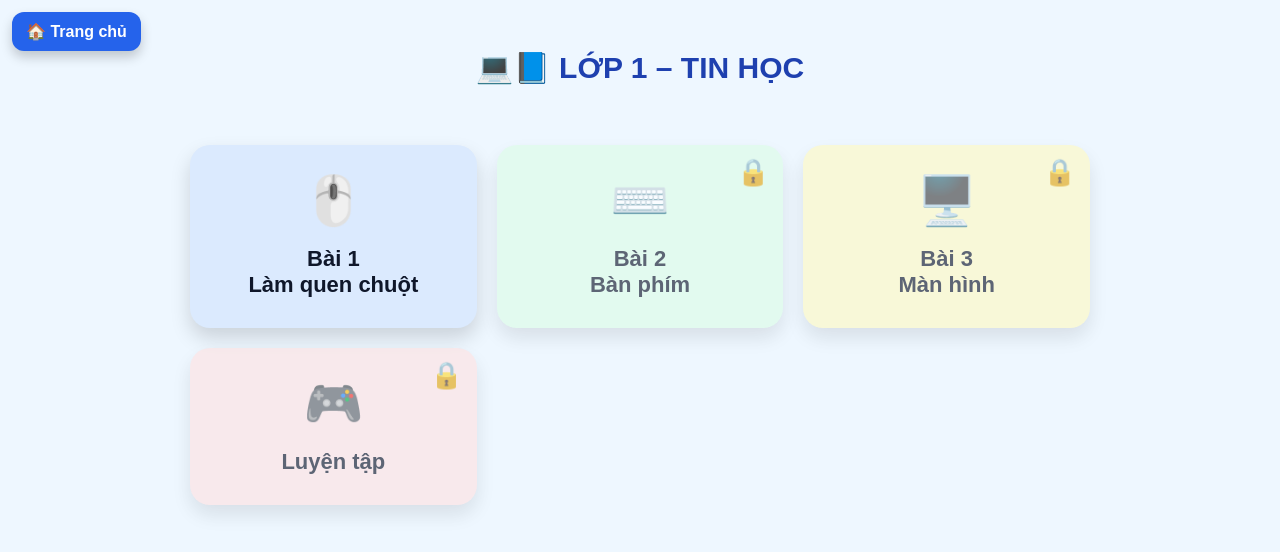
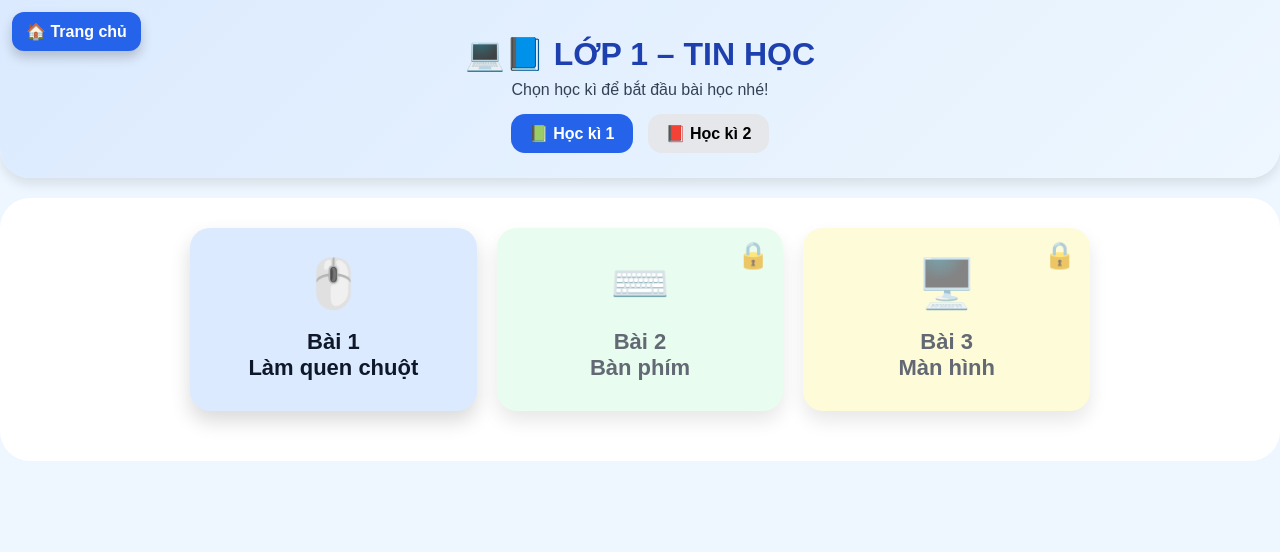
Before and after one commit to thbinhkhanhcg-pixel/TH5, a plain HTML site: page lop1/index.html in a window 1280 px wide. Drawn offline with Linux system fonts and the light colour scheme.

Commit message:
Update index.html

```diff
--- a/lop1/index.html
+++ b/lop1/index.html
@@ -12,7 +12,7 @@ body{
   background:#eef7ff;
 }
 
-/* Nút trang chủ */
+/* ===== NÚT TRANG CHỦ ===== */
 .home-btn{
   position:fixed;
   top:12px;
@@ -27,17 +27,55 @@ body{
   z-index:10;
 }
 
-/* Tiêu đề */
-header{
+/* ===== HEADER ===== */
+.top-header{
+  background:linear-gradient(135deg,#dbeafe,#eef7ff);
+  padding:35px 15px 25px;
   text-align:center;
-  padding:30px 10px 20px;
+  border-bottom-left-radius:30px;
+  border-bottom-right-radius:30px;
+  box-shadow:0 6px 12px rgba(0,0,0,0.1);
 }
-header h1{
-  font-size:30px;
+.top-header h1{
+  margin:0;
+  font-size:32px;
   color:#1e40af;
 }
+.top-header p{
+  margin:8px 0 15px;
+  color:#334155;
+  font-size:16px;
+}
 
-/* Danh sách bài */
+/* ===== CHỌN HỌC KÌ ===== */
+.semester-select{
+  display:flex;
+  justify-content:center;
+  gap:15px;
+}
+.semester-btn{
+  padding:10px 18px;
+  border:none;
+  border-radius:14px;
+  background:#e5e7eb;
+  font-size:16px;
+  font-weight:bold;
+  cursor:pointer;
+}
+.semester-btn.active{
+  background:#2563eb;
+  color:white;
+}
+
+/* ===== MAIN ===== */
+.main-content{
+  margin-top:20px;
+  background:white;
+  border-radius:30px;
+  padding:10px 0 30px;
+}
+
+/* ===== DANH SÁCH BÀI ===== */
 .container{
   max-width:900px;
   margin:0 auto;
@@ -47,10 +85,9 @@ header h1{
   gap:20px;
 }
 
-/* Thẻ bài */
+/* ===== THẺ BÀI ===== */
 .card{
   position:relative;
-  background:white;
   border-radius:20px;
   padding:30px 20px;
   text-align:center;
@@ -61,13 +98,11 @@ header h1{
 .card:hover{
   transform:scale(1.05);
 }
-
-/* Card bị khóa */
 .card.locked{
   opacity:0.65;
 }
 
-/* Icon bài học */
+/* ===== ICON ===== */
 .icon{
   font-size:48px;
   animation:bounce 1.2s infinite alternate;
@@ -83,7 +118,7 @@ header h1{
   color:#0f172a;
 }
 
-/* Ổ khóa */
+/* ===== Ổ KHÓA ===== */
 .lock{
   position:absolute;
   top:12px;
@@ -91,13 +126,13 @@ header h1{
   font-size:26px;
 }
 
-/* Màu từng bài */
+/* ===== MÀU BÀI ===== */
 .bai1{background:#dbeafe;}
 .bai2{background:#dcfce7;}
 .bai3{background:#fef9c3;}
 .bai4{background:#fde2e2;}
 
-/* Popup thông báo */
+/* ===== POPUP ===== */
 #popup{
   position:fixed;
   inset:0;
@@ -136,19 +171,28 @@ header h1{
 
 <a class="home-btn" href="../index.html">🏠 Trang chủ</a>
 
-<header>
+<!-- ===== HEADER ===== -->
+<header class="top-header">
   <h1>💻📘 LỚP 1 – TIN HỌC</h1>
+  <p>Chọn học kì để bắt đầu bài học nhé!</p>
+
+  <div class="semester-select">
+    <button class="semester-btn active" onclick="showSemester(1)">📗 Học kì 1</button>
+    <button class="semester-btn" onclick="showSemester(2)">📕 Học kì 2</button>
+  </div>
 </header>
 
-<div class="container">
+<!-- ===== MAIN ===== -->
+<main class="main-content">
 
-  <!-- BÀI CÓ SCORM -->
+  <!-- ===== HỌC KÌ 1 ===== -->
+  <div class="container semester semester-1">
+
     <div class="card bai1" data-ready="true" data-link="bai1/index.html">
       <div class="icon">🖱️</div>
       <h2>Bài 1<br>Làm quen chuột</h2>
     </div>
 
-  <!-- CHƯA CÓ SCORM -->
     <div class="card bai2 locked" data-ready="false">
       <div class="lock">🔒</div>
       <div class="icon">⌨️</div>
@@ -161,15 +205,22 @@ header h1{
       <h2>Bài 3<br>Màn hình</h2>
     </div>
 
+  </div>
+
+  <!-- ===== HỌC KÌ 2 ===== -->
+  <div class="container semester semester-2" style="display:none">
+
     <div class="card bai4 locked" data-ready="false">
       <div class="lock">🔒</div>
       <div class="icon">🎮</div>
-    <h2>Luyện tập</h2>
+      <h2>Luyện tập<br>Học kì 2</h2>
     </div>
 
   </div>
 
-<!-- POPUP -->
+</main>
+
+<!-- ===== POPUP ===== -->
 <div id="popup">
   <div class="popup-box">
     <h3>🔒 Chưa mở bài học</h3>
@@ -186,11 +237,10 @@ document.querySelectorAll(".card").forEach(card=>{
     clickSound.currentTime = 0;
     clickSound.play();
 
-    const ready = this.dataset.ready;
-
-    if(ready === "true"){
-      const link = this.dataset.link;
-      setTimeout(()=>{ window.location.href = link; },150);
+    if(this.dataset.ready === "true"){
+      setTimeout(()=>{
+        window.location.href = this.dataset.link;
+      },150);
     }else{
       setTimeout(showPopup,150);
     }
@@ -203,6 +253,15 @@ function showPopup(){
 function closePopup(){
   document.getElementById("popup").style.display="none";
 }
+
+/* CHUYỂN HỌC KÌ */
+function showSemester(semester){
+  document.querySelectorAll(".semester").forEach(s=>s.style.display="none");
+  document.querySelector(".semester-"+semester).style.display="grid";
+
+  document.querySelectorAll(".semester-btn").forEach(btn=>btn.classList.remove("active"));
+  document.querySelectorAll(".semester-btn")[semester-1].classList.add("active");
+}
 </script>
 
 </body>
```
Lines whose indentation alone changed are shown as unchanged.
